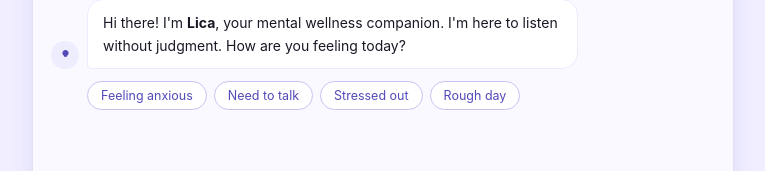
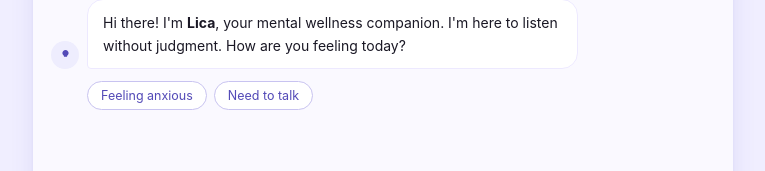
Before and after one commit to Kroffinn/Chat-bot, a website: page index.html in a window 1280 px wide. Shown: the part 172-343 px from the top of the page, without its empty margins (257-1022 px from the left). Drawn offline with Linux system fonts and the light colour scheme.

Commit message:
Update index.html

```diff
--- a/index.html
+++ b/index.html
@@ -298,8 +298,6 @@
     <div class="chips" id="quick-chips">
       <button class="chip" onclick="sendQuick('I\'m feeling anxious')">Feeling anxious</button>
       <button class="chip" onclick="sendQuick('I need someone to talk to')">Need to talk</button>
-      <button class="chip" onclick="sendQuick('I\'m stressed out')">Stressed out</button>
-      <button class="chip" onclick="sendQuick('I\'m having a rough day')">Rough day</button>
     </div>
   </div>
 
```
